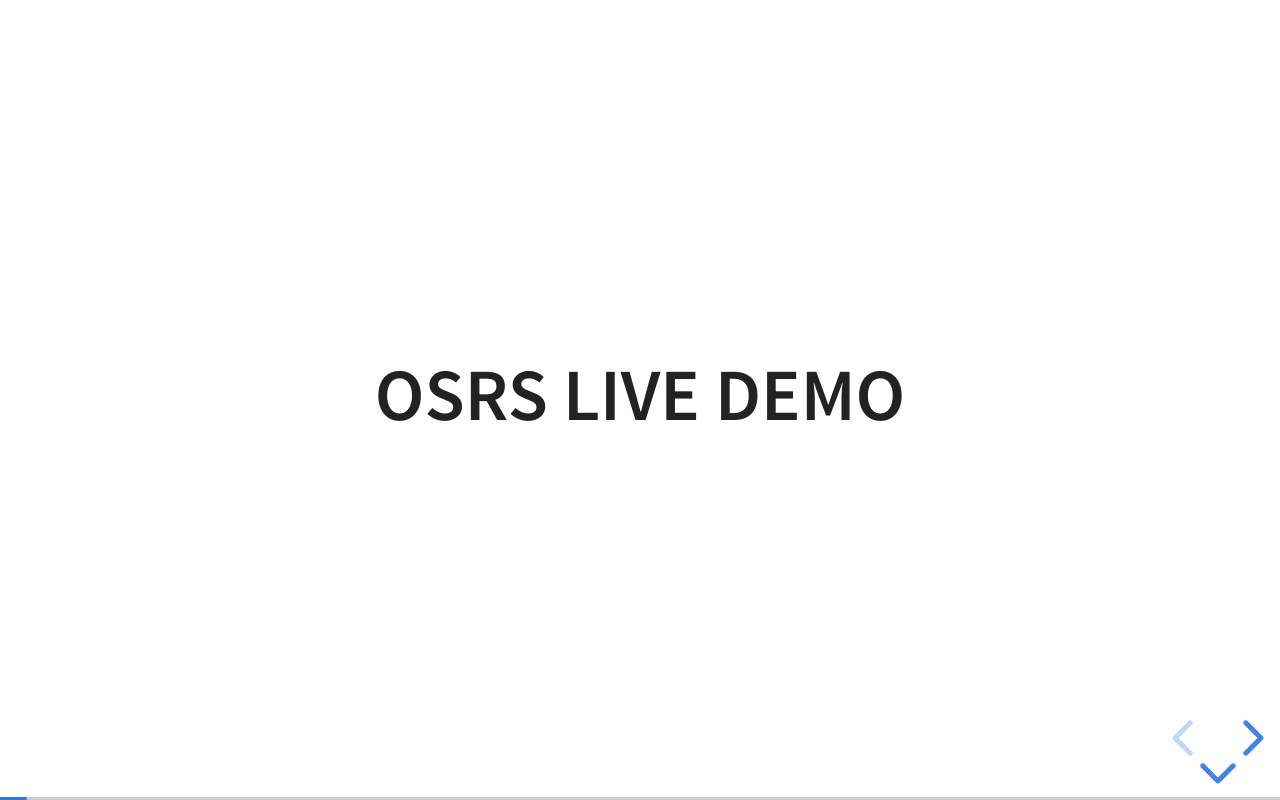
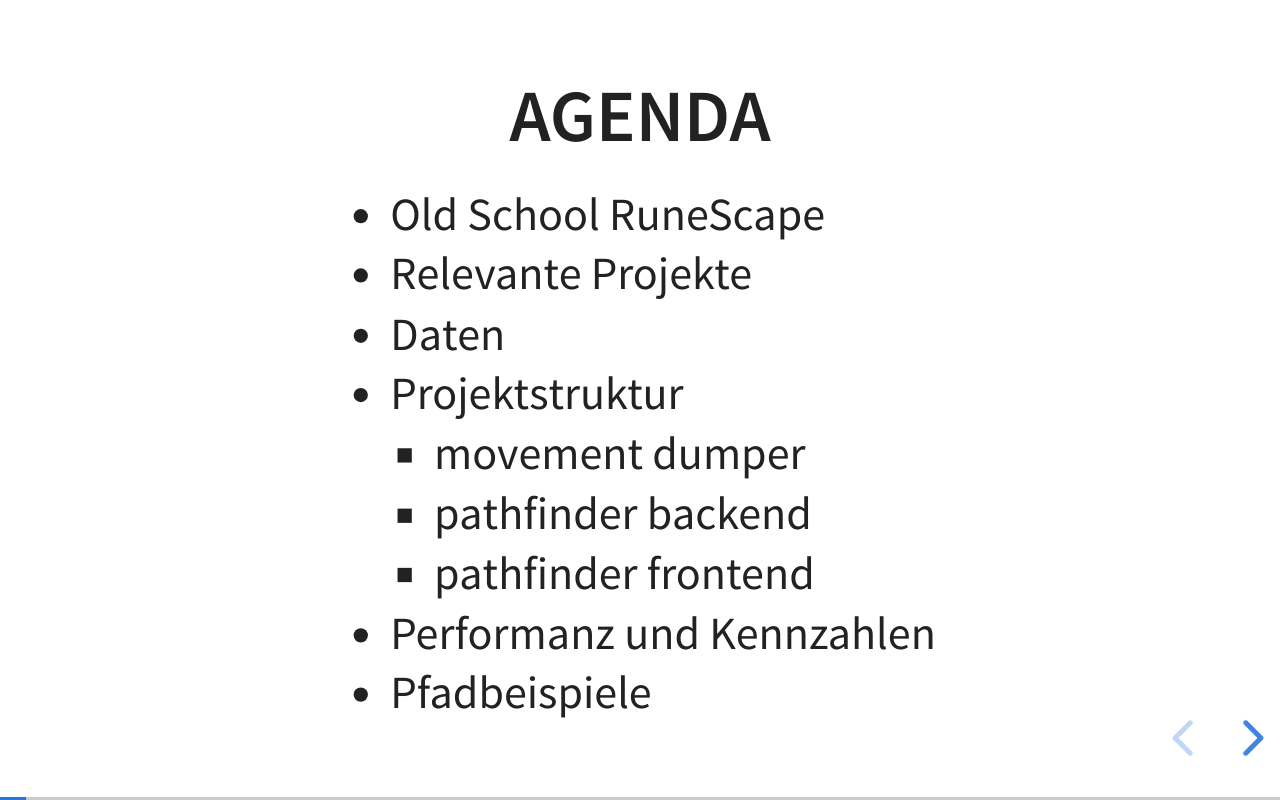
Before and after one commit to OlZe/osrs_pathfinder_presentation, a website: page index.html in a window 1280 px wide. Both pictures are taken after a click on the button "next slide". Drawn offline with Linux system fonts and the light colour scheme.

Commit message:
updated slides

```diff
--- a/index.html
+++ b/index.html
@@ -22,7 +22,7 @@
 	</style>
 
 	<script>
-		alert("Bitte AutoPlay im Browser für diese Seite einschalten.")
+		alert("Bitte AutoPlay im Browser für diese Webseite einschalten.")
 	</script>
 </head>
 
@@ -33,6 +33,25 @@
 				<h1>OSRS Navigator</h1>
 				<img src="media/frontend_screenshot.png" alt="Screenshot" width="50%">
 			</section>
+
+			<section>
+				<h2>Agenda</h2>
+				<ul>
+					<li>Old School RuneScape</li>
+					<li>Relevante Projekte</li>
+					<li>Daten</li>
+					<li>Projektstruktur</li>
+					<ul>
+						<li>movement dumper</li>
+						<li>pathfinder backend</li>
+						<li>pathfinder frontend</li>
+					</ul>
+					<li>Performanz und Kennzahlen</li>
+					<li>Pfadbeispiele</li>
+				</ul>
+			</section>
+
+
 			<section>
 				<!-- Size of Client when video recording: 1378 x 846px -->
 				<section>
@@ -667,11 +686,10 @@
 
 			<section>
 				<h2>Zusammenfassung</h2>
-				<small>
 				<ul>
 					<li>movement dumper</li>
 					<ul>
-							<li>Gemischter Datensatz für Teleportationen und Transportwege</li>
+						<li>Gemischter Datensatz</li>
 						<li>Reverse-Engineering</li>
 						<li>Breitensuche</li>
 					</ul>
@@ -682,12 +700,10 @@
 					</ul>
 					<li>pathfinder frontend</li>
 					<ul>
-							<li>Basiert auf bestehende Webapplikation</li>
 						<li>Tätigt Navigationsanfragen</li>
 						<li>Visualisiert Pfade</li>
 					</ul>
 				</ul>
-				</small>
 			</section>
 
 			<section>
```
Lines whose indentation alone changed are shown as unchanged.
